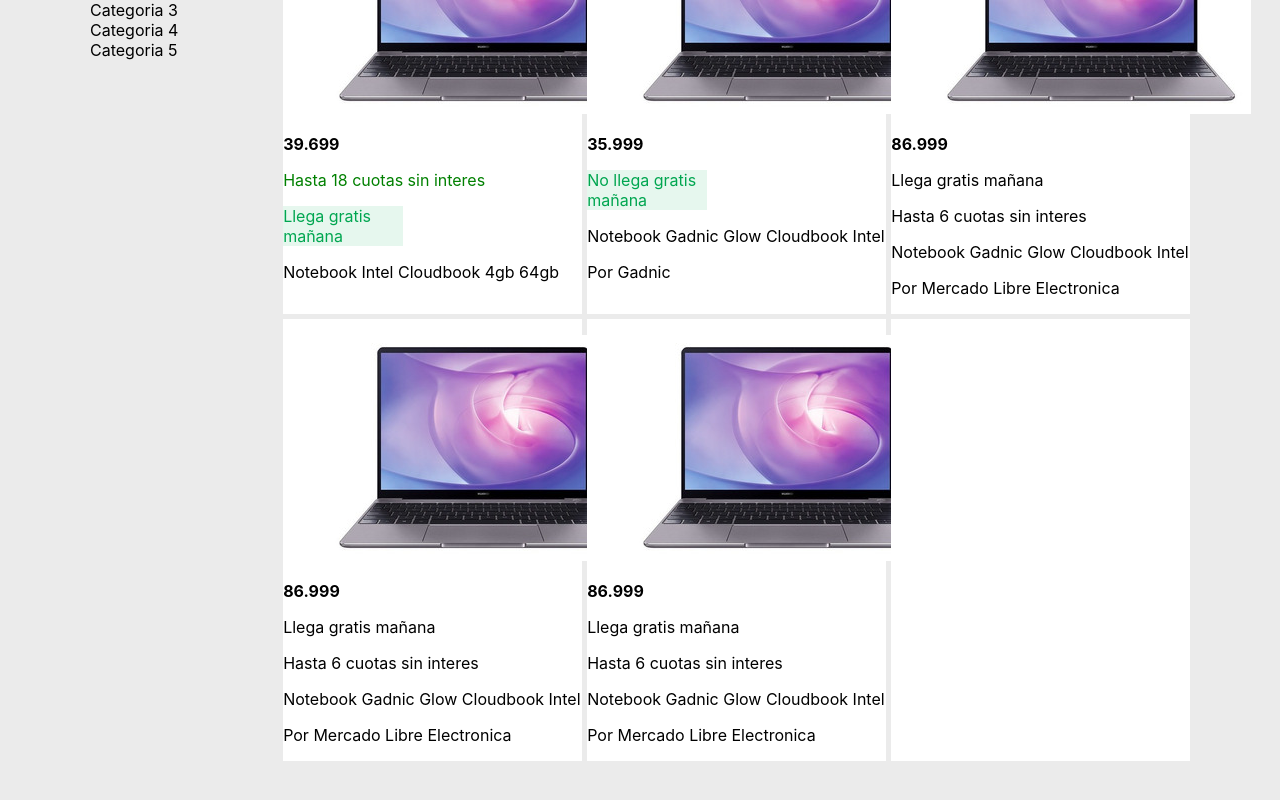
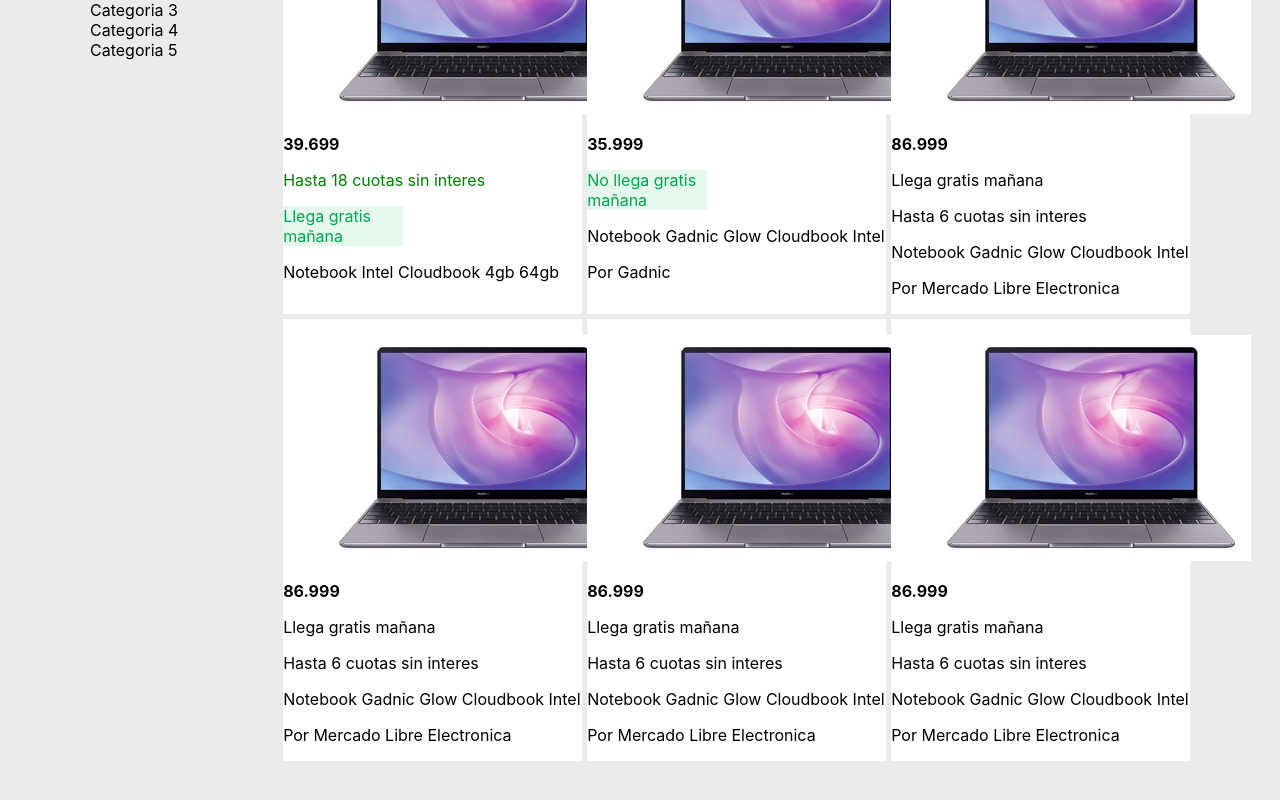
Before and after one commit to juanacopello/react_app, a React (Create React App) app: page / in a window 1280 px wide. Shown: the part 236-1036 px from the top of the page. Built offline with nearby package versions, Linux system fonts and the light colour scheme.

Commit message:
built header component

```diff
--- a/package.json
+++ b/package.json
@@ -11,7 +11,7 @@
     "node-sass": "^4.14.1",
     "react": "^17.0.1",
     "react-dom": "^17.0.1",
-    "react-scripts": "4.0.0",
+    "react-scripts": "^4.0.0",
     "web-vitals": "^0.2.4"
   },
   "scripts": {
--- a/src/App.js
+++ b/src/App.js
@@ -1,6 +1,6 @@
-import logo from './logo_mercado_libre.png';
-import './App.scss';
-import computer from './computer_1.jpg';
+import logo from "./logo_mercado_libre.png";
+import "./App.scss";
+import computer from "./computer_1.jpg";
 
 function App() {
   return (
@@ -8,7 +8,11 @@
       <header className="header">
         <img src={logo} className="logo" alt="logo" />
         <form className="search">
-        <input type="text" placeholder="Buscar productos, marcas y mas" className="input"></input>
+          <input
+            type="text"
+            placeholder="Buscar productos, marcas y mas"
+            className="input"
+          ></input>
           <button></button>
         </form>
       </header>
@@ -28,25 +32,25 @@
         <section className="grid-container">
           <div className="grid-cards">
             <figure>
-            <img src={computer} alt="computer"/>
+              <img src={computer} alt="computer" />
             </figure>
             <h4 className="precio">39.699</h4>
-          <p  className="cuotas">Hasta 18 cuotas sin interes</p>
+            <p className="cuotas">Hasta 18 cuotas sin interes</p>
             <p className="gratis">Llega gratis mañana</p>
             <p className="producto">Notebook Intel Cloudbook 4gb 64gb</p>
           </div>
           <div className="grid-cards">
             <figure>
-          <img src={computer} alt="computer"/>
+              <img src={computer} alt="computer" />
             </figure>
             <h4>35.999</h4>
-          <p  className="gratis">No llega gratis mañana</p>
+            <p className="gratis">No llega gratis mañana</p>
             <p>Notebook Gadnic Glow Cloudbook Intel</p>
             <p>Por Gadnic</p>
           </div>
           <div className="grid-cards">
             <figure>
-        <img src={computer} alt="computer"/>
+              <img src={computer} alt="computer" />
             </figure>
             <h4>86.999</h4>
             <p>Llega gratis mañana</p>
@@ -56,7 +60,7 @@
           </div>
           <div className="grid-cards">
             <figure>
-        <img src={computer} alt="computer"/>
+              <img src={computer} alt="computer" />
             </figure>
             <h4>86.999</h4>
             <p>Llega gratis mañana</p>
@@ -66,7 +70,7 @@
           </div>
           <div className="grid-cards">
             <figure>
-        <img src={computer} alt="computer"/>
+              <img src={computer} alt="computer" />
             </figure>
             <h4>86.999</h4>
             <p>Llega gratis mañana</p>
@@ -74,7 +78,16 @@
             <p>Notebook Gadnic Glow Cloudbook Intel</p>
             <p>Por Mercado Libre Electronica</p>
           </div>
-        <div className="grid-cards"></div>
+          <div className="grid-cards">
+            <figure>
+              <img src={computer} alt="computer" />
+            </figure>
+            <h4>86.999</h4>
+            <p>Llega gratis mañana</p>
+            <p>Hasta 6 cuotas sin interes</p>
+            <p>Notebook Gadnic Glow Cloudbook Intel</p>
+            <p>Por Mercado Libre Electronica</p>
+          </div>
         </section>
       </main>
     </div>
```
Also changed, not shown: Componentes/Header/index.js (added, +19 -0 lines), 1 other file (tests, documents, lock files or other folders). Lines whose indentation alone changed are shown as unchanged.
